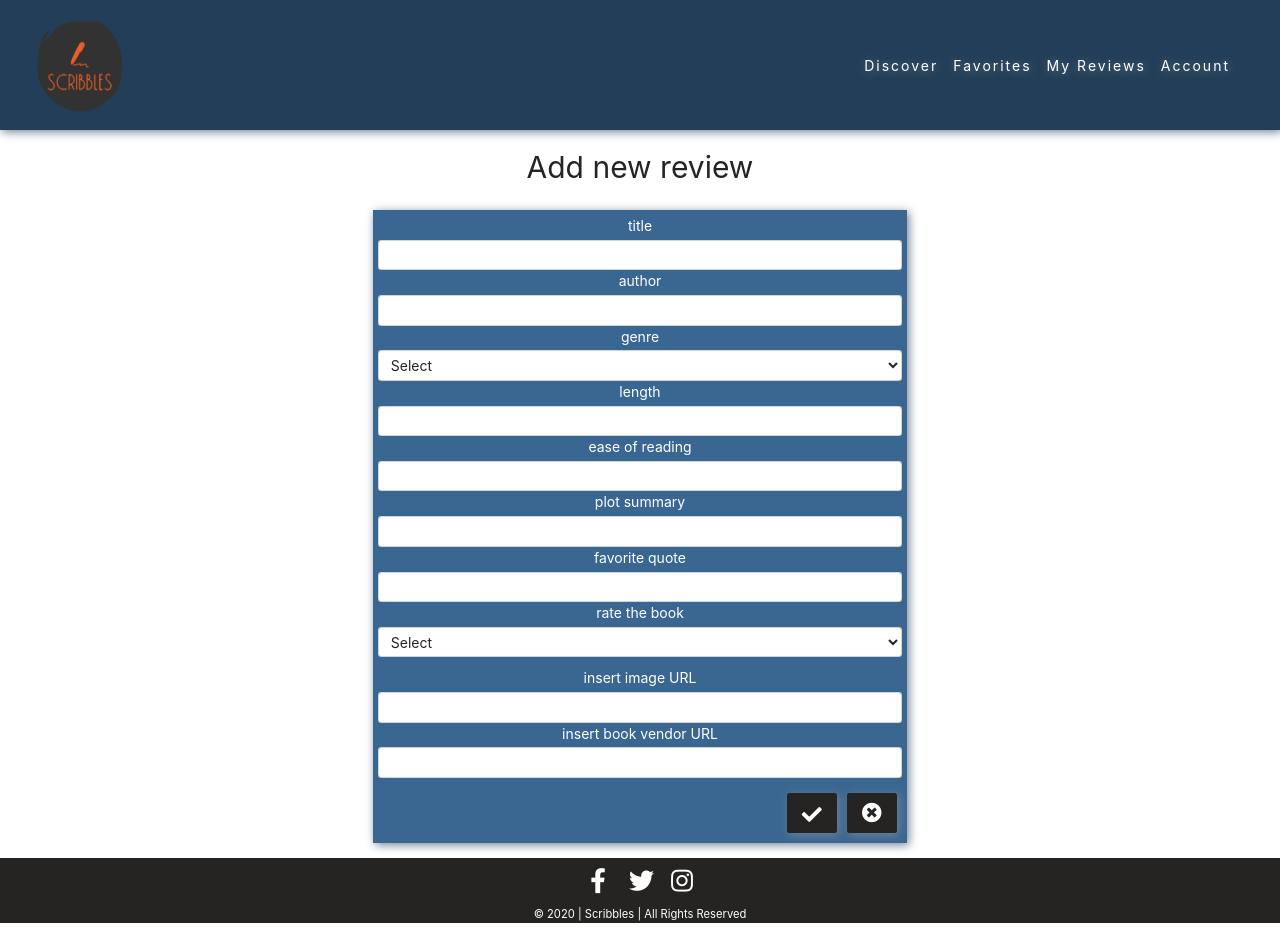
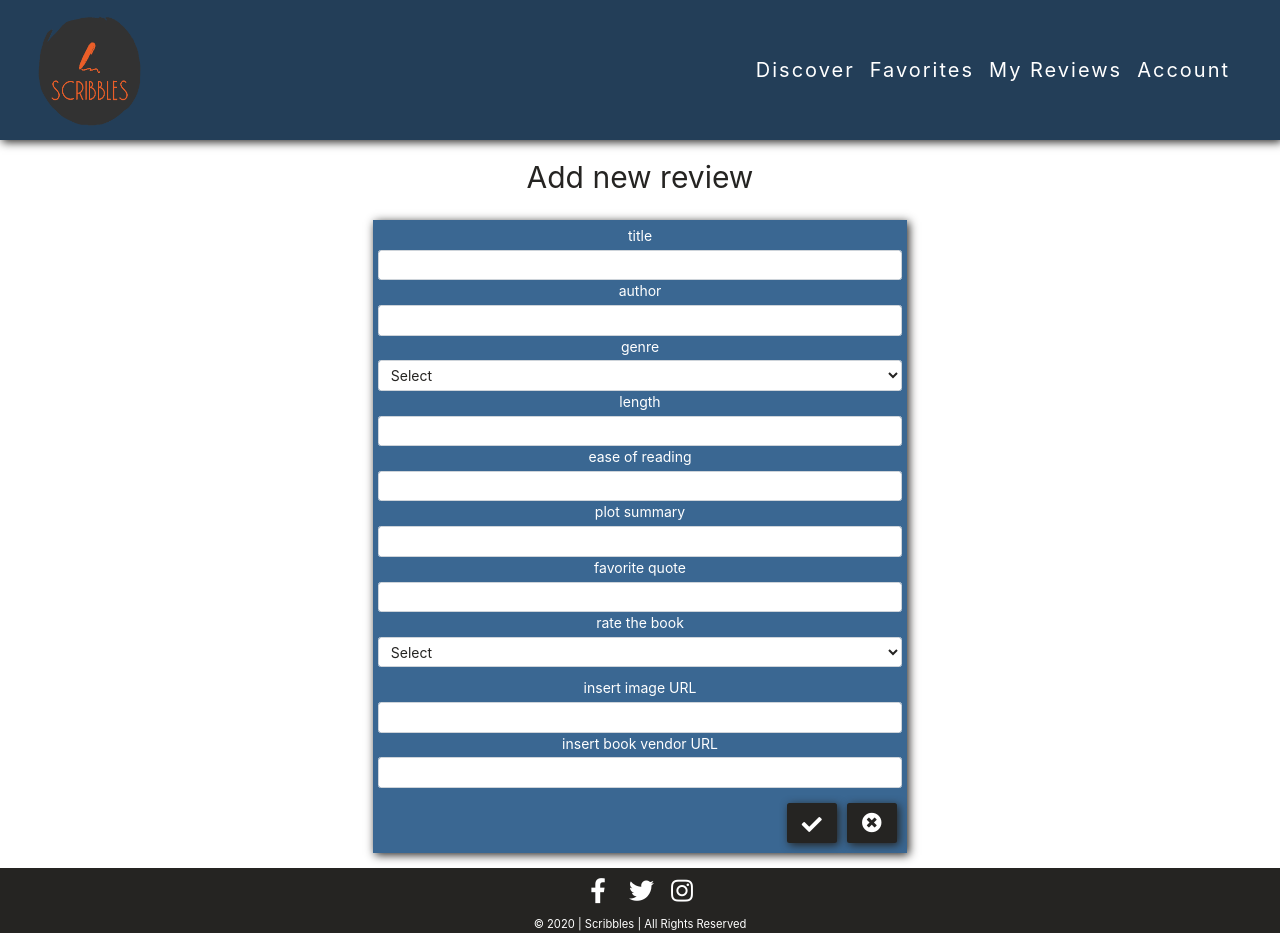
Before and after one commit to Code-Institute-Submissions/neringabickmore-scribbles, a Flask app: page /add/review in a window 1280 px wide. Run offline with Flask 2, Linux system fonts and the light colour scheme; the visitor is signed in with stand-in values (Sample User, id 1); data that the repository does not hold is empty; some libraries are stand-ins or nearby versions.

Commit message:
Changed shadows in style.css, logo and btn.hover

```diff
--- a/static/css/style.css
+++ b/static/css/style.css
@@ -9,9 +9,7 @@
 
     --heading-title-font: 'Rubik', sans-serif;
     --main-font: 'Lato', sans-serif;
-    --default-box-shadow: 2px 2px 9px #728395;
-    --dark-box-shadow: 2px 2px 9px #151717;
-    --default-text-shadow: 1px 1px 9px #728395;
+    --box-shadow: 2px 2px 9px #252422;
     --default-transition: all .3s;
     --default-transform: scale(1.1);
 }
@@ -76,9 +74,8 @@ header {
     font-size: 1.6rem;
     letter-spacing: 2px;
     text-transform: capitalize;
-    -webkit-box-shadow: var(--default-box-shadow);
-            box-shadow: var(--default-box-shadow);
-    text-shadow: var(--default-text-shadow);
+    -webkit-box-shadow: var(--box-shadow);
+            box-shadow: var(--box-shadow);
 }
 
 /* Footer Styling - main */
@@ -109,8 +106,8 @@ footer ul i:hover{
 
 /* Header: logo */
 #logo{
-    width: 100px;
-    height: 100px;
+    width: 120px;
+    height: 120px;
 }
 
 /* Header: navbar */
@@ -123,6 +120,7 @@ footer ul i:hover{
     -o-transition: var(--default-transition);
     transition: var(--default-transition);
     color: var(--white)!important;
+    font-size: 2rem;
 }
 
 .nav-item{
@@ -243,8 +240,8 @@ dd{
 
 .access-box, .review-box, .review-box-form {
     background-color: var(--queen-blue);
-    -webkit-box-shadow: var(--default-box-shadow);
-            box-shadow: var(--default-box-shadow);
+    -webkit-box-shadow: var(--box-shadow);
+            box-shadow: var(--box-shadow);
 }
 .access-box h2{
     color: var(--white);
@@ -277,19 +274,14 @@ label{
 }
 
 .btn{
-    -webkit-box-shadow: var(--default-box-shadow);
-            box-shadow: var(--default-box-shadow);
+    -webkit-box-shadow: var(--box-shadow);
+            box-shadow: var(--box-shadow);
     -webkit-transition: var(--default-transition);
     -o-transition: var(--default-transition);
     transition: var(--default-transition);
     margin: 5px;
     float: right;
     background-color: var(--eerie-black);
-}
-.btn:hover{
-    -webkit-transform: var(--default-transform);
-        -ms-transform: var(--default-transform);
-            transform: var(--default-transform);
 }
 
 input:-internal-autofill-selected {
```
Also changed, not shown: other parts of static/css/style.css (+13 -14 lines).
